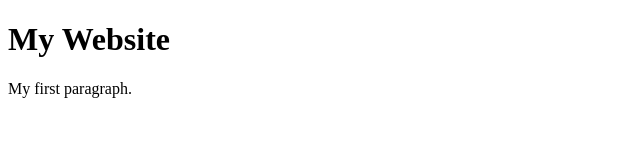
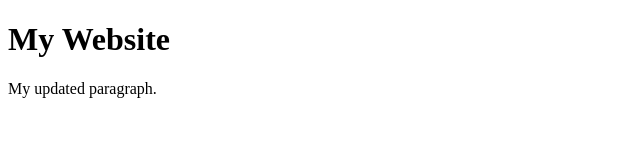
Before and after one commit to Deepa-Chand/jenkins, a plain HTML site: page index.html in a window 1280 px wide. Shown: the full height of the page, 0-640 px from the left. Drawn offline with Linux system fonts and the light colour scheme.

Commit message:
Update index.html

```diff
--- a/index.html
+++ b/index.html
@@ -4,7 +4,7 @@
 
 <h1>My Website</h1>
 
-<p>My first paragraph.</p>
+<p>My updated paragraph.</p>
 
 </body>
 </html>
```
